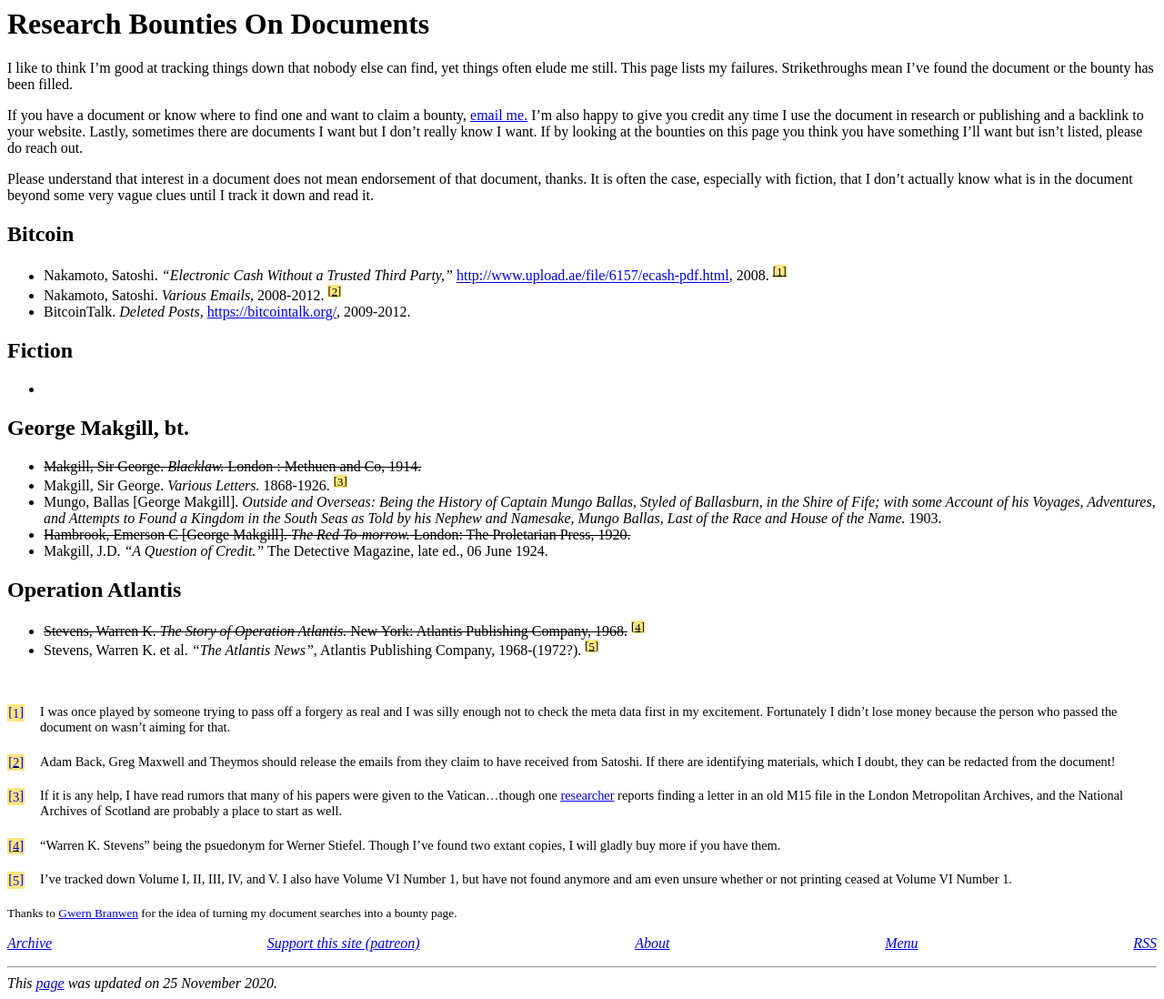
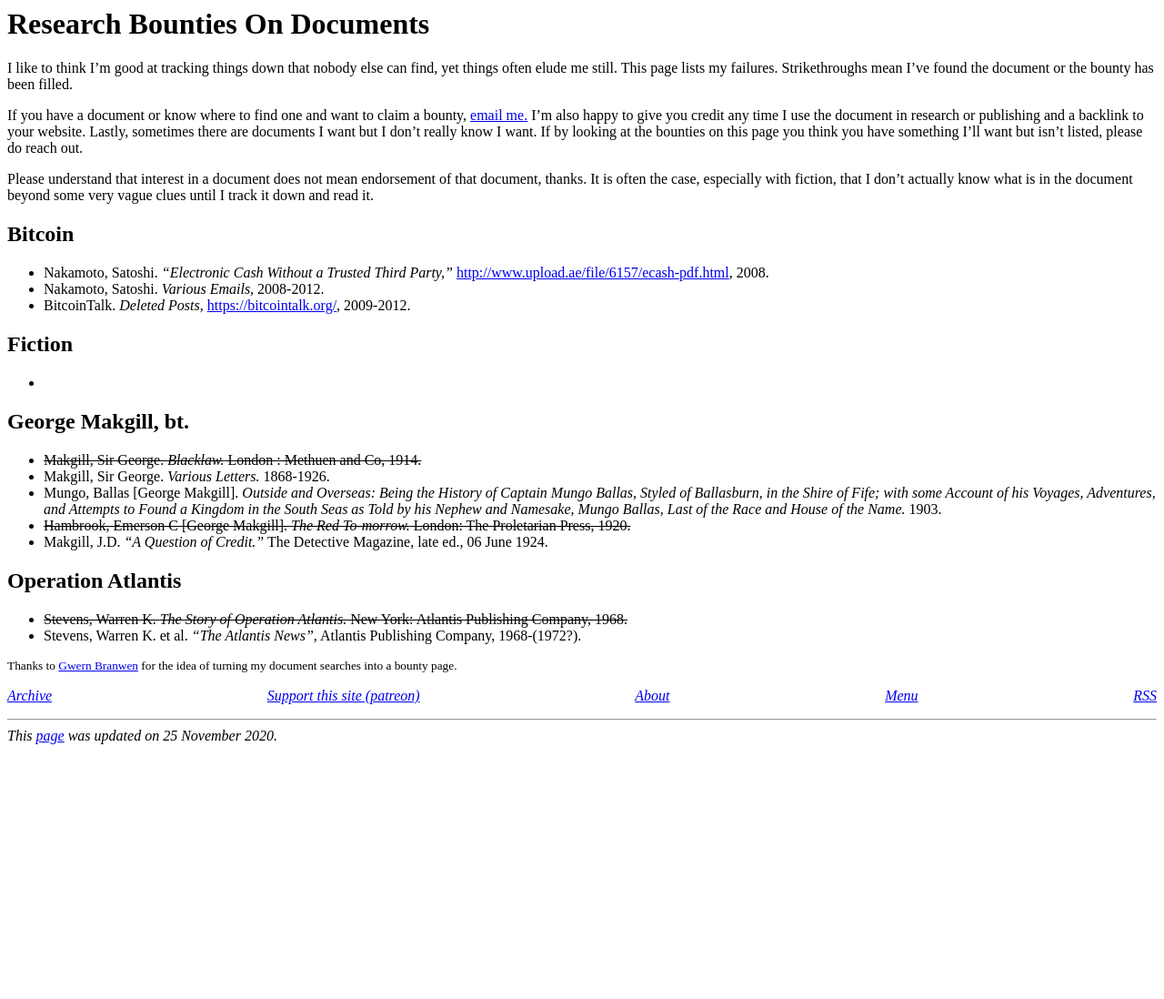
Before and after one commit to derykmakgill/website, a Jekyll site: the page built from research-bounties.md, in a window 1280 px wide. Shown: the whole page at 91% size. Built offline with Jekyll 4.4.1, drawn with Linux system fonts in a browser that asks for light colours; after the commit the page ends 900 px from its top, so only the background shows below that; some of the changed lines change nothing that is shown.

Commit message:
Update research-bounties.md

```diff
--- a/research-bounties.md
+++ b/research-bounties.md
@@ -33,6 +33,4 @@
 - ~~Stevens, Warren K. *The Story of Operation Atlantis.* New York: Atlantis Publishing Company, 1968.~~  <span class="footnote"><span class="fnHide"> (Footnote: </span>"Warren K. Stevens" being the psuedonym for Werner Stiefel. Though I've found two extant copies, I will gladly buy more if you have them.<span class="fnHide">)</span></span>
 - Stevens, Warren K. et al. *"The Atlantis News",* Atlantis Publishing Company, 1968-(1972?).  <span class="footnote"><span class="fnHide"> (Footnote: </span>I've tracked down Volume I, II, III, IV, and V. I also have Volume VI Number 1, but have not found anymore and am even unsure whether or not printing ceased at Volume VI Number 1.<span class="fnHide">)</span></span>
 
-<div id = "Footnotes" class="footnotes"><p class="invis">Footnotes:</p></div>
-
 <small>Thanks to <a href="https://www.gwern.net/Fulltext">Gwern Branwen</a> for the idea of turning my document searches into a bounty page.</small>
```
